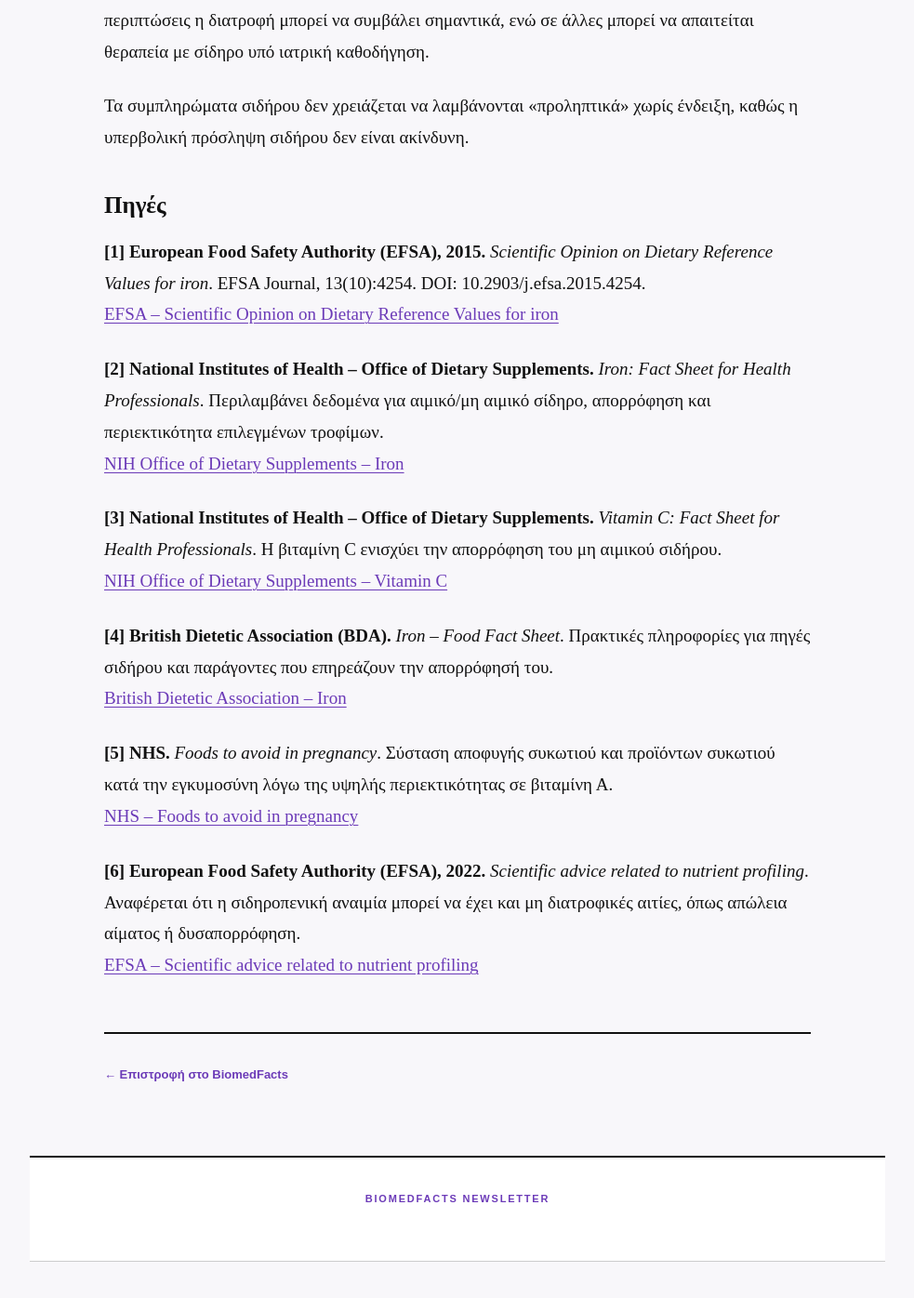
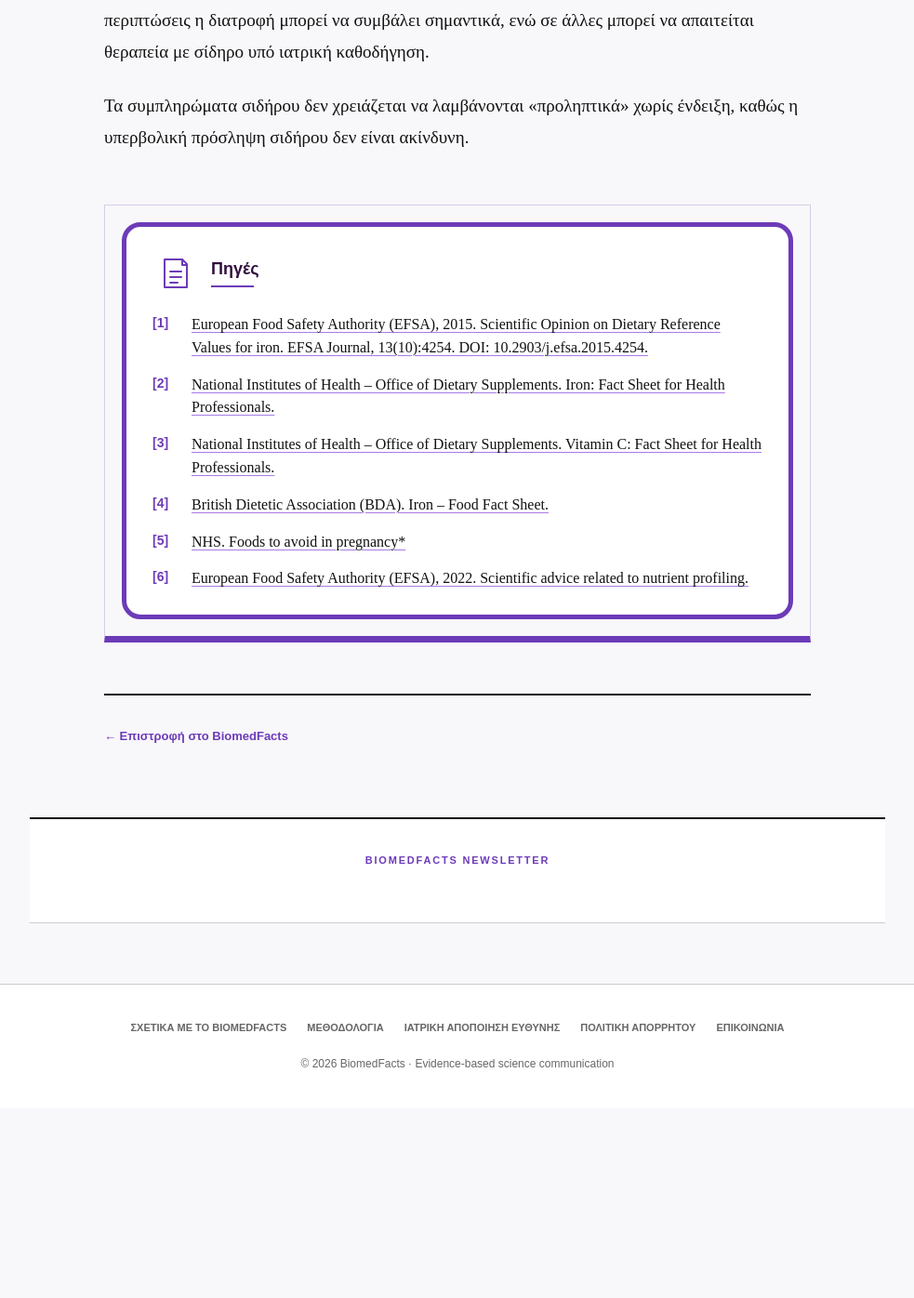
Before and after one commit to BiomedFacts/BiomedFacts, a Jekyll site: the page built from _posts/2026-09-19-poia-trofima-exoyn-perissotero-sidhro-15-kales-phges-kai-poso-periexoyn.md, in a window 1280 px wide and 1400 px high, scrolled down 9365 px. Shown: the top 1396 px of the window at 93% size, without its empty margins (148-1131 px from the left). Built offline with Jekyll 4.4.1, drawn with Linux system fonts in a browser that asks for light colours; after the commit the page ends 10557 px from its top, so only the background shows below that.

Commit message:
Update _posts/2026-09-19-poia-trofima-exoyn-perissotero-sidhro-15-kales-phges-kai-poso-periexoyn.md (via Pages CMS)

```diff
--- a/_posts/2026-09-19-poia-trofima-exoyn-perissotero-sidhro-15-kales-phges-kai-poso-periexoyn.md
+++ b/_posts/2026-09-19-poia-trofima-exoyn-perissotero-sidhro-15-kales-phges-kai-poso-periexoyn.md
@@ -205,23 +223,3 @@
 Επομένως, σε διαπιστωμένη σιδηροπενία χρειάζεται να διερευνηθεί η αιτία. Σε ορισμένες περιπτώσεις η διατροφή μπορεί να συμβάλει σημαντικά, ενώ σε άλλες μπορεί να απαιτείται θεραπεία με σίδηρο υπό ιατρική καθοδήγηση.
 
 Τα συμπληρώματα σιδήρου δεν χρειάζεται να λαμβάνονται «προληπτικά» χωρίς ένδειξη, καθώς η υπερβολική πρόσληψη σιδήρου δεν είναι ακίνδυνη.
-
-### Πηγές
-
-**[1] European Food Safety Authority (EFSA), 2015.** *Scientific Opinion on Dietary Reference Values for iron*. EFSA Journal, 13(10):4254. DOI: 10.2903/j.efsa.2015.4254.
-[EFSA – Scientific Opinion on Dietary Reference Values for iron](https://efsa.onlinelibrary.wiley.com/doi/10.2903/j.efsa.2015.4254?utm)
-
-**[2] National Institutes of Health – Office of Dietary Supplements.** *Iron: Fact Sheet for Health Professionals*. Περιλαμβάνει δεδομένα για αιμικό/μη αιμικό σίδηρο, απορρόφηση και περιεκτικότητα επιλεγμένων τροφίμων.
-[NIH Office of Dietary Supplements – Iron](https://ods.od.nih.gov/factsheets/Iron-HealthProfessional/?utm)
-
-**[3] National Institutes of Health – Office of Dietary Supplements.** *Vitamin C: Fact Sheet for Health Professionals*. Η βιταμίνη C ενισχύει την απορρόφηση του μη αιμικού σιδήρου.
-[NIH Office of Dietary Supplements – Vitamin C](https://ods.od.nih.gov/factsheets/VitaminC-HealthProfessional/?utm)
-
-**[4] British Dietetic Association (BDA).** *Iron – Food Fact Sheet*. Πρακτικές πληροφορίες για πηγές σιδήρου και παράγοντες που επηρεάζουν την απορρόφησή του.
-[British Dietetic Association – Iron](https://www.bda.uk.com/resource/iron-rich-foods-iron-deficiency.html?utm)
-
-**[5] NHS.** *Foods to avoid in pregnancy*. Σύσταση αποφυγής συκωτιού και προϊόντων συκωτιού κατά την εγκυμοσύνη λόγω της υψηλής περιεκτικότητας σε βιταμίνη Α.
-[NHS – Foods to avoid in pregnancy](https://www.nhs.uk/pregnancy/keeping-well/foods-to-avoid/?utm)
-
-**[6] European Food Safety Authority (EFSA), 2022.** *Scientific advice related to nutrient profiling*. Αναφέρεται ότι η σιδηροπενική αναιμία μπορεί να έχει και μη διατροφικές αιτίες, όπως απώλεια αίματος ή δυσαπορρόφηση.
-[EFSA – Scientific advice related to nutrient profiling](https://efsa.onlinelibrary.wiley.com/doi/10.2903/j.efsa.2022.7259?utm)
```
Also changed, not shown: other parts of _posts/2026-09-19-poia-trofima-exoyn-perissotero-sidhro-15-kales-phges-kai-poso-periexoyn.md (+18 -0 lines).
